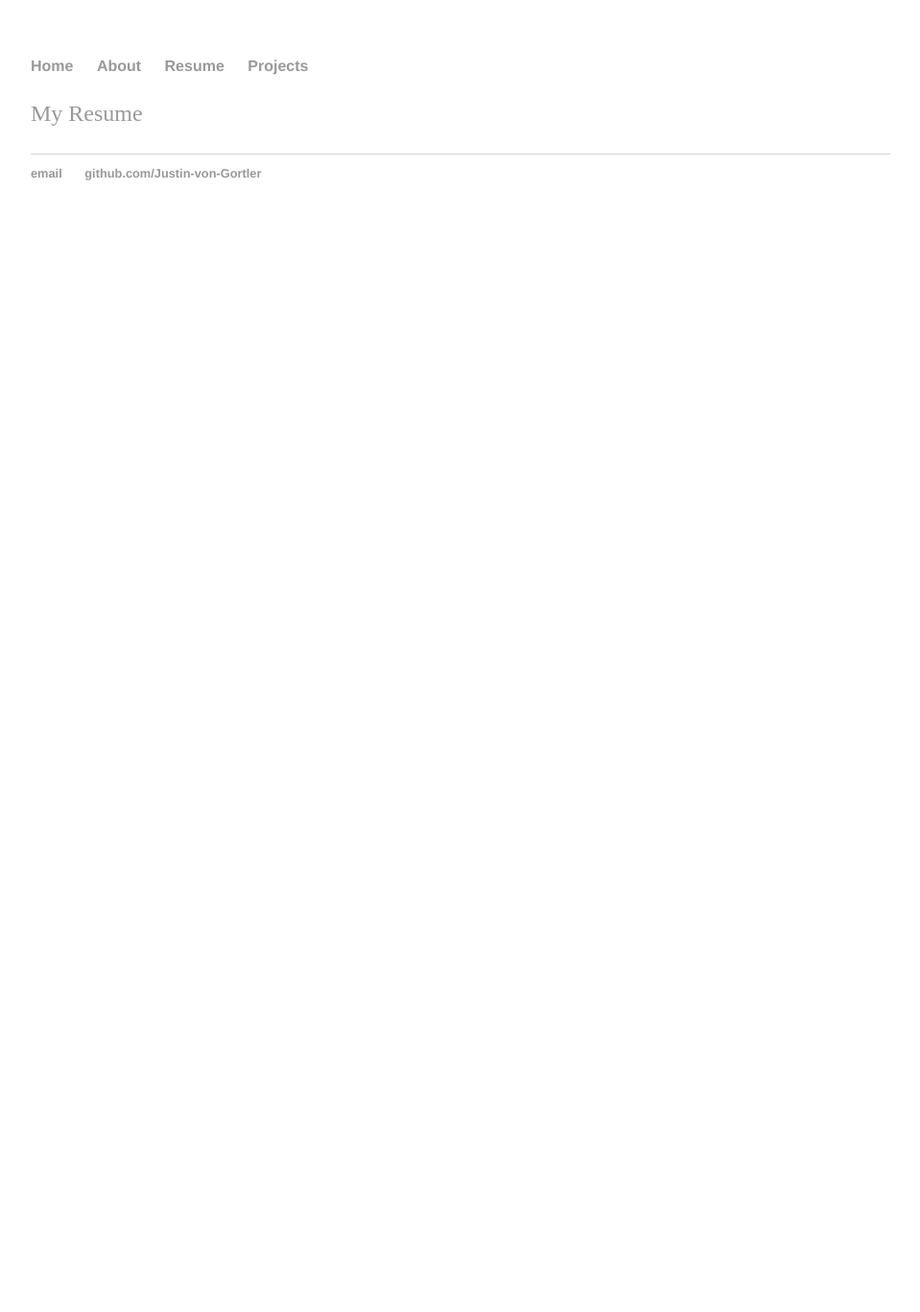
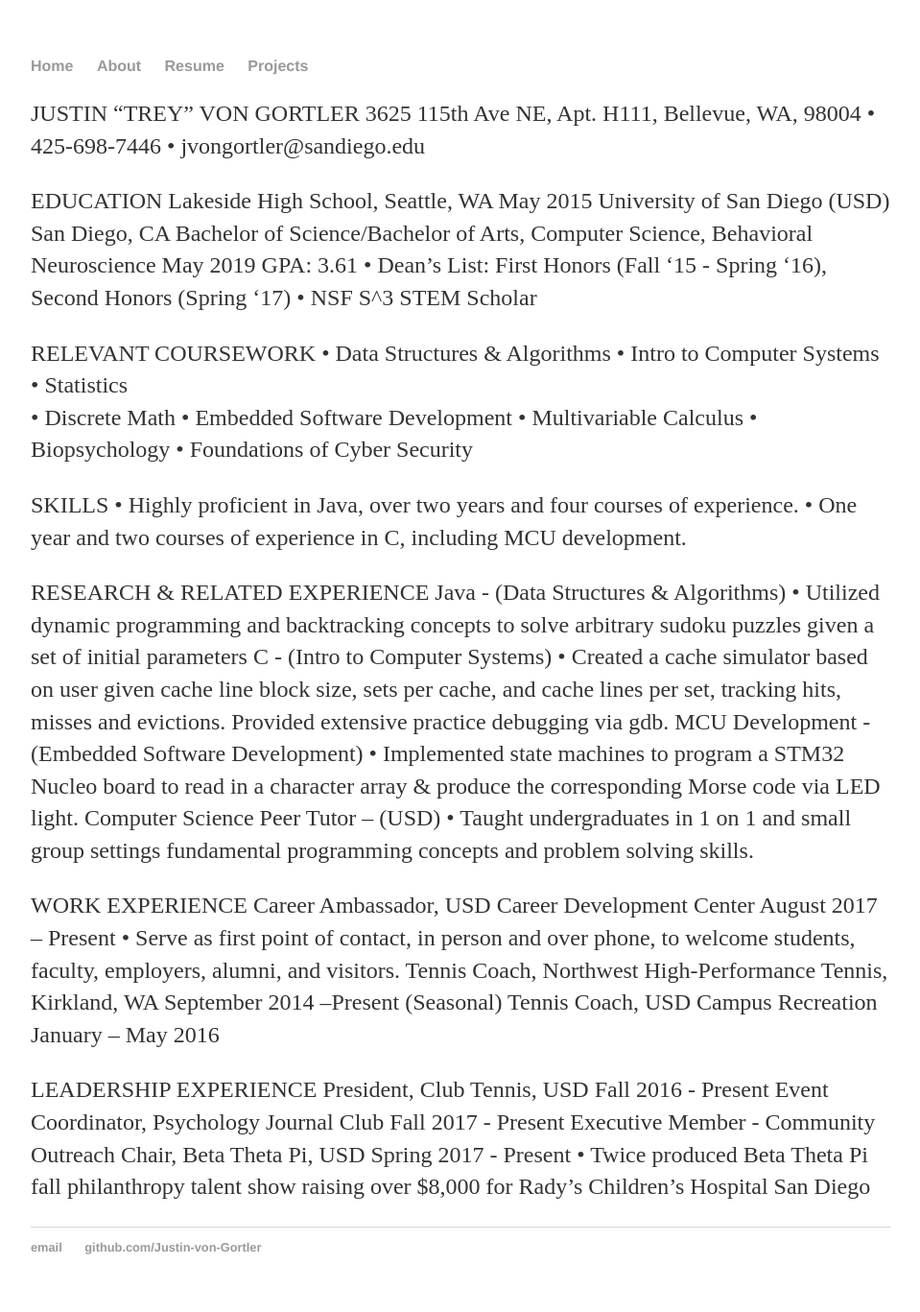
Before and after one commit to Justin-von-Gortler/Justin-von-Gortler.github.io, a Jekyll site: the page built from resume.md, in a window 1280 px wide. Shown: the whole page at 96% size, without its empty margins (160-1119 px from the left). Built offline with Jekyll 4.4.1, drawn with Linux system fonts in a browser that asks for light colours; our own code applies the rules of GitHub Pages for plain Markdown files; before the commit the page ends 900 px from its top, so only the background shows below that.

Commit message:
Update resume.md

```diff
--- a/resume.md
+++ b/resume.md
@@ -1,3 +1,15 @@
-<a href="file:///C:/Users/treyv/Desktop/USD/Internships,%20Resumes,%20Applications/von_Gortler_git_Resume.pdff">
-My Resume
-</a>
+JUSTIN “TREY” VON GORTLER   3625 115th Ave NE, Apt. H111, Bellevue, WA, 98004  • 425-698-7446  •   jvongortler@sandiego.edu
+
+EDUCATION Lakeside High School, Seattle, WA            May 2015 University of San Diego (USD)                         San Diego, CA Bachelor of Science/Bachelor of Arts, Computer Science, Behavioral Neuroscience                                                      May 2019  GPA: 3.61      •     Dean’s List:  First Honors (Fall ‘15 - Spring ‘16),  Second Honors (Spring ‘17)      •      NSF S^3 STEM Scholar
+
+RELEVANT COURSEWORK • Data Structures & Algorithms • Intro to Computer Systems • Statistics
+• Discrete Math • Embedded Software Development
+• Multivariable Calculus  • Biopsychology  • Foundations of Cyber Security
+
+SKILLS • Highly proficient in Java, over two years and four courses of experience.   • One year and two courses of experience in C, including MCU development.
+
+RESEARCH & RELATED EXPERIENCE Java  -  (Data Structures & Algorithms)              • Utilized dynamic programming and backtracking concepts to solve arbitrary sudoku puzzles given a set of initial parameters C  -  (Intro to Computer Systems)              •       Created a cache simulator based on user given cache line block size, sets per cache, and cache lines per set, tracking hits, misses and evictions. Provided extensive practice debugging via gdb.  MCU Development  -  (Embedded Software Development)              •       Implemented state machines to program a STM32 Nucleo board to read in a character array & produce the corresponding Morse code via LED light. Computer Science Peer Tutor  –  (USD)             • Taught undergraduates in 1 on 1 and small group settings fundamental programming concepts and problem solving skills.
+
+WORK EXPERIENCE Career Ambassador, USD Career Development Center                                                                                               August 2017 – Present            • Serve as first point of contact, in person and over phone, to welcome students, faculty, employers, alumni, and visitors. Tennis Coach, Northwest High-Performance Tennis, Kirkland, WA                       September 2014 –Present (Seasonal) Tennis Coach, USD Campus Recreation                                                                                          January – May 2016
+
+LEADERSHIP EXPERIENCE President, Club Tennis, USD                                                                    Fall 2016 - Present Event Coordinator, Psychology Journal Club                                      Fall 2017 - Present Executive Member - Community Outreach Chair, Beta Theta Pi, USD                                      Spring 2017 - Present              • Twice produced Beta Theta Pi fall philanthropy talent show raising over $8,000 for Rady’s Children’s Hospital San Diego
```
